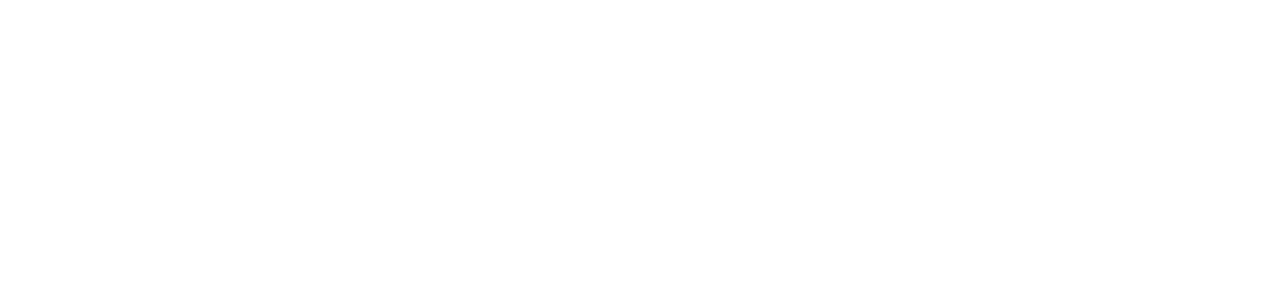
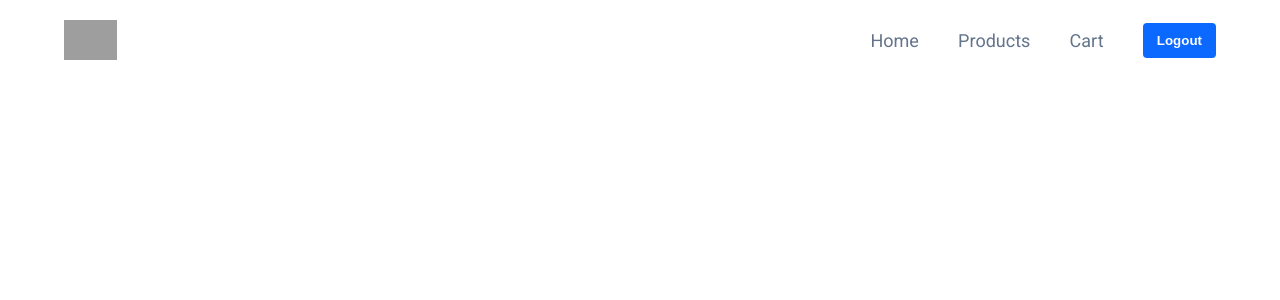
Before and after one commit to kolavardhan/Nxt-Trendz, a React (Create React App) app: page / in a window 1280 px wide. Before the commit this address had no page. Shown: the top 300 px of the page. Built offline with nearby package versions, Linux system fonts and the light colour scheme; grey boxes are pictures that could not be loaded; the HTML template or start-up script is replaced by a standard one.

Commit message:
Added Login Route

```diff
--- a/package.json
+++ b/package.json
@@ -7,6 +7,7 @@
     "@testing-library/jest-dom": "^6.9.1",
     "@testing-library/react": "^16.3.2",
     "@testing-library/user-event": "^13.5.0",
+    "js-cookie": "^3.0.5",
     "react": "^19.2.4",
     "react-dom": "^19.2.4",
     "react-router-dom": "^7.13.0",
--- a/src/App.js
+++ b/src/App.js
@@ -1,8 +1,13 @@
 import {BrowserRouter, Route, Routes} from 'react-router-dom'
+import LoginForm from './components/LoginForm'
+import Home from './components/Home'
 
 function App() {
   return <BrowserRouter>
-    <Routes></Routes>
+    <Routes>
+      <Route path="/login" element={<LoginForm/>}/>
+      <Route path='/' element={<Home/>}/>
+    </Routes>
   </BrowserRouter>
 }
 
--- /dev/null
+++ b/src/components/Header/index.css
@@ -0,0 +1,48 @@
+.header-bg {
+    height: 10vh;
+    display: flex;
+    flex-direction: row;
+    justify-content: center;
+    font-family: Roboto;
+}
+
+.header-content {
+    height: 100%;
+    width: 90%;
+    display: flex;
+    flex-direction: row;
+    align-items: center;
+    justify-content: space-between;
+}
+
+.website-logo {
+    height: 40px;
+}
+
+.routes-logout-container {
+    height: 80%;
+    width: 30%;
+    display: flex;
+    flex-direction: row;
+    justify-content: space-between;
+    align-items: center;
+}
+
+.header-link {
+    text-decoration: none;
+    cursor: pointer;
+}
+
+.route-text {
+    color: #64748b;
+    font-size: 18px;
+}
+
+.logout-btn {
+    color: #ffffff;
+    border: none;
+    background-color: #0b69ff;
+    border-radius: 4px;
+    padding: 10px 14px;
+    font-weight: 600;
+}
--- /dev/null
+++ b/src/components/Header/index.js
@@ -0,0 +1,24 @@
+import { Link } from 'react-router-dom'
+import './index.css'
+
+const Header = () => {
+    return <div className="header-bg">
+        <div className='header-content'>
+            <img src="https://assets.ccbp.in/frontend/react-js/nxt-trendz-logo-img.png" alt='website logo' className='website-logo'/>
+            <div className='routes-logout-container'>
+                <Link to="/" className='header-link'>
+                    <p className='route-text'>Home</p>
+                </Link>
+                <Link to="/products" className='header-link'>
+                    <p className='route-text'>Products</p>
+                </Link>
+                <Link to="/cart" className='header-link'>
+                    <p className='route-text'>Cart</p>
+                </Link>
+                <button type='button' className='logout-btn'>Logout</button>
+            </div>
+        </div>
+    </div>
+}
+
+export default Header
--- /dev/null
+++ b/src/components/Home/index.js
@@ -0,0 +1,8 @@
+import Header from '../Header'
+import './index.css'
+
+const Home = () => {
+    return <Header />
+}
+
+export default Home
--- /dev/null
+++ b/src/components/LoginForm/index.css
@@ -0,0 +1,84 @@
+.loginForm-bg {
+    height: 100vh;
+    display: flex;
+    flex-direction: row;
+    justify-content: space-around;
+    align-items: center;
+    font-family: roboto;
+}
+
+.webiste-login-img {
+    height: 350px;
+}
+
+.loginForm-card {
+    height: 480px;
+    width: 400px;
+    border-radius: 10px;
+    background-color: #ffffff;
+    box-shadow: 3px 3px 5px 5px #d7dfe9;
+    display: flex;
+    flex-direction: column;
+    justify-content: center;
+    align-items: center;
+}
+
+.form-website-logo {
+    height: 50px;
+    margin-bottom: 40px;
+}
+
+.form-container {
+    height: 280px;
+    width: 80%;
+    display: flex;
+    flex-direction: column;
+    justify-content: space-between;
+}
+
+.input-container {
+    height: 90px;
+    width: 100%;
+    display: flex;
+    flex-direction: column;
+}
+
+.input-label {
+    color: #64748b;
+    font-weight: bold;
+    margin-bottom: 5px;
+}
+
+.input-box {
+    height: 40px;
+    padding-left: 15px;
+    background-color: #d7dfe9;
+    border: none;
+    border-radius: 5px;
+    margin-bottom: 5px;
+    outline: none;
+}
+
+.loginBtn-errorMsg-box {
+    display: flex;
+    flex-direction: column;
+    height: 80px;
+}
+
+.login-btn {
+    height: 50px;
+    font-size: 18px;
+    border: none;
+    background-color: #0b69ff;
+    color: #ffffff;
+    font-weight: bold;
+    border-radius: 5px;
+    cursor: pointer;
+    margin-bottom: 5px;
+}
+
+.error-msg {
+    color: #ff0b37;
+    font-size: 12px;
+    margin: 0;
+}
--- /dev/null
+++ b/src/components/LoginForm/index.js
@@ -0,0 +1,101 @@
+import { Component } from 'react'
+import {Navigate} from 'react-router-dom'
+import Cookies from 'js-cookie'
+import './index.css'
+
+class LoginForm extends Component {
+    state = {
+        username: '',
+        password: '',
+        errorMsg: '',
+        showSubmitError: false,
+        usernameError: '',
+        passwordError: ''
+    }
+
+    onSubmitSuccess = jwtToken => {
+        Cookies.set('jwt_token', jwtToken, {expires: 1, path: '/'})
+        const {history} = this.props
+        history.replace('/')
+    }
+
+    onSubmitFailure = errorMsg => {
+        this.setState({showSubmitError: true, errorMsg})
+    }
+
+    onSubmitLoginApi = async event => {
+        event.preventDefault()
+        const {username, password} = this.state
+        if (username.trim() !== '' || password.trim() !== '') {
+            const userDetails = {username, password}
+            const options = {
+                method: 'POST',
+                body: JSON.stringify(userDetails)
+            }
+            const loginUrl = "https://apis.ccbp.in/login"
+            const response = await fetch(loginUrl, options)
+            const data = await response.json()
+
+            if (response.ok) {
+                this.onSubmitSuccess(data.jwt_token)
+            }
+            else {
+                this.onSubmitFailure(data.error_msg)
+            }
+        }
+    }
+
+    onChangeUsername = event => {
+        this.setState({username: event.target.value})
+    }
+
+    onChangePassword = event => {
+        this.setState({password: event.target.value})
+    }
+
+    onBlurUserName = () => {
+        const {username} = this.state
+        this.setState({
+            usernameError: username.trim() === "" ? "*Username is required": ""
+        })
+    }
+
+    onBlurPassword = () => {
+        const {password} = this.state
+        this.setState({
+            passwordError: password.trim() === "" ? "*Password is required": ""
+        })
+    }
+
+    render() {
+        const {username, password, showSubmitError, errorMsg, usernameError, passwordError} = this.state
+        const jwtToken = Cookies.get("jwt_token")
+        if (jwtToken !== undefined) {
+            return <Navigate to="/" />
+        }
+        return <div className="loginForm-bg">
+            <img src="https://assets.ccbp.in/frontend/react-js/nxt-trendz-login-img.png" alt="website login" className='webiste-login-img'/>
+            <div className='loginForm-card'>
+                <img src="https://assets.ccbp.in/frontend/react-js/nxt-trendz-logo-img.png" alt='website logo' className='form-website-logo'/>
+                <form className='form-container' onSubmit={this.onSubmitLoginApi}>
+                    <div className='input-container'>
+                        <label htmlFor='username' className='input-label'>USERNAME</label>
+                        <input type="text" placeholder='Username' className='input-box' onBlur={this.onBlurUserName} value={username} onChange={this.onChangeUsername}/>
+                        {usernameError && <p className='error-msg'>{usernameError}</p>}
+                    </div>
+                    <div className='input-container'>
+                        <label htmlFor='password' className='input-label'>PASSWORD</label>
+                        <input type="password" placeholder='Password' className='input-box' onBlur={this.onBlurPassword} value={password} onChange={this.onChangePassword}/>
+                        {passwordError && <p className='error-msg'>{passwordError}</p>}
+                    </div>
+                    <div className='loginBtn-errorMsg-box'>
+                        <button type='submit' className='login-btn'>Login</button>
+                        {showSubmitError && <p className='error-msg'>{`*${errorMsg}`}</p>}
+                    </div>
+                </form>
+            </div>
+        </div>
+    }
+}
+
+export default LoginForm
```
Also changed, not shown: src/components/Home/index.css (added), 1 other file (tests, documents, lock files or other folders).
